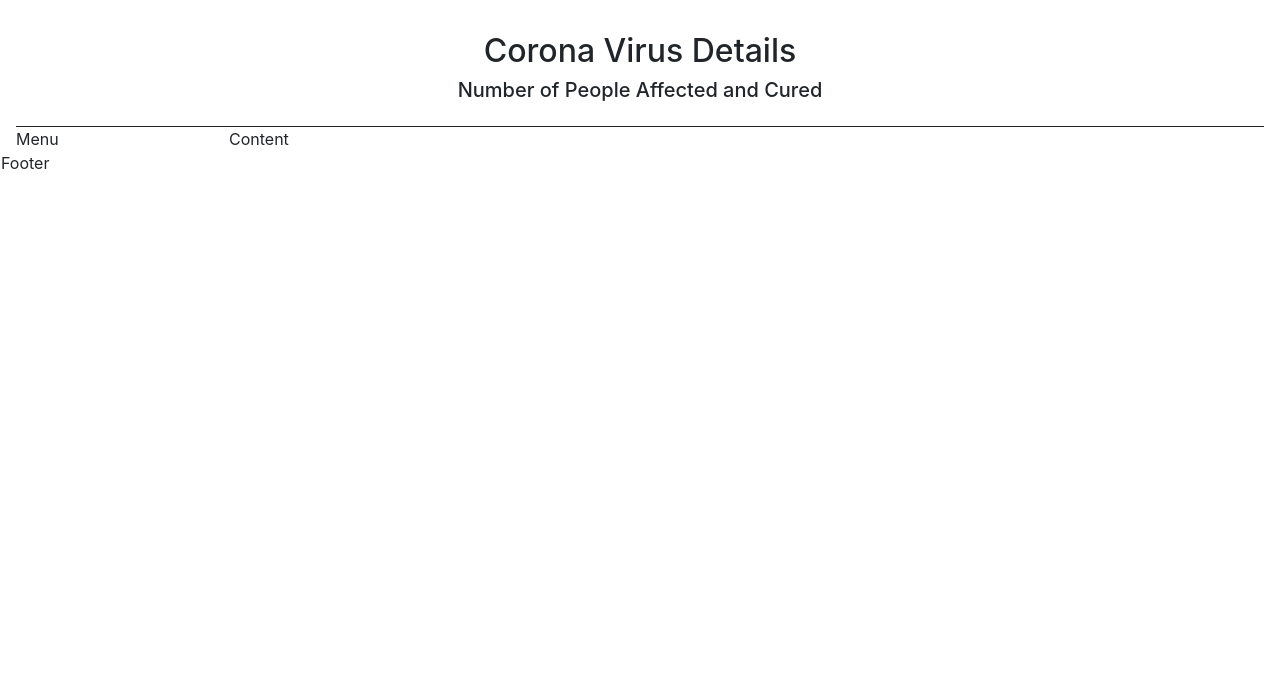
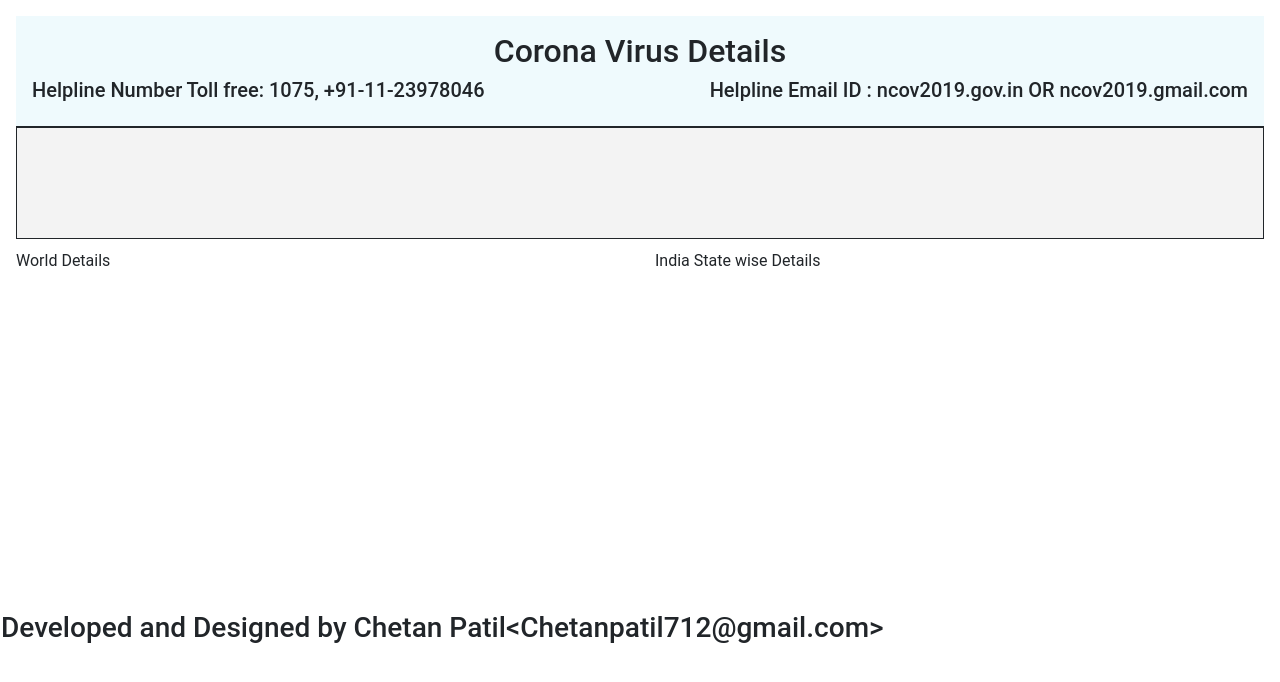
Before and after one commit to princechetu1/CoronaReactApp, a React (Create React App) app in the folder corona-info/: page / in a window 1280 px wide. Shown: the top 682 px of the page. Built offline with nearby package versions, Linux system fonts and the light colour scheme.

Commit message:
changes required for Data loading

```diff
--- a/corona-info/package.json
+++ b/corona-info/package.json
@@ -9,11 +9,13 @@
     "bootstrap": "^4.4.1",
     "node-sass": "^4.13.1",
     "react": "^16.13.1",
+    "react-data-table-component": "^6.3.1",
     "react-dom": "^16.13.1",
     "react-redux": "^7.2.0",
     "react-scripts": "3.4.1",
     "redux": "^4.0.5",
-    "redux-saga": "^1.1.3"
+    "redux-saga": "^1.1.3",
+    "styled-components": "^5.0.1"
   },
   "scripts": {
     "start": "react-scripts start",
--- /dev/null
+++ b/corona-info/src/Components/DetailedComponent.js
@@ -0,0 +1,20 @@
+
+import React, {Component } from 'react';
+import TableWithData from './TableWithData';
+
+export default class DetailedComponent extends Component {
+    render() {
+        return (
+            <div className='row detailedStyle'>
+               <div className='col-6'>
+                    {'World Details'}
+                    <TableWithData />
+               </div>
+               <div className='col-6'>
+                    {'India State wise Details'}
+                    <TableWithData />
+               </div>
+            </div>
+        )
+    }
+}
--- /dev/null
+++ b/corona-info/src/Components/Footer.js
@@ -0,0 +1,12 @@
+
+import React, {Component } from 'react';
+
+export default class Footer extends Component {
+    render() {
+        return (
+            <div className='footerStyle'>
+                <h3>{'Developed and Designed by Chetan Patil<Chetanpatil712@gmail.com>'}</h3>
+            </div>
+        )
+    }
+}
--- a/corona-info/src/Components/Header.js
+++ b/corona-info/src/Components/Header.js
@@ -6,7 +6,14 @@ export default class Header extends Component {
         return (
             <div className='headerStyle'>
                 <h2>{'Corona Virus Details '}</h2>
-                <h5>{'Number of People Affected and Cured'}</h5>
+                <h5 className='row'>
+                    <div className='col-6'>
+                        {'Helpline Number Toll free: 1075, +91-11-23978046'}
+                    </div>
+                    <div className='col-6' style={{textAlign:'end'}}>
+                        {'Helpline Email ID :  ncov2019.gov.in OR ncov2019.gmail.com'}
+                    </div>
+                </h5>
             </div>
         )
     }
--- /dev/null
+++ b/corona-info/src/Components/HighLevelStatus.js
@@ -0,0 +1,11 @@
+import React, {Component } from 'react';
+
+export default class TitleValues extends Component {
+    render() {
+        return (
+            <div className='TitleValuesStyle'>
+
+            </div>
+        )
+    }
+}
--- /dev/null
+++ b/corona-info/src/Components/TableWithData.js
@@ -0,0 +1,12 @@
+
+import React, {Component } from 'react';
+
+export default class TableWithData extends Component {
+    render() {
+        return (
+            <div>
+
+            </div>
+        )
+    }
+}
--- a/corona-info/src/Containers/App.js
+++ b/corona-info/src/Containers/App.js
@@ -1,6 +1,9 @@
 import React, { Component } from 'react';
 import '../Style/style.css';
 import Header from '../Components/Header';
+import TitleValues from '../Components/HighLevelStatus';
+import DetailedComponent from '../Components/DetailedComponent';
+import Footer from '../Components/Footer';
 
 class App extends Component {
     render() {
@@ -12,15 +15,17 @@ class App extends Component {
                     </div>
                 </div>
                 <div className='row'>
-                    <div className='col-2'>
-                        Menu
-                    </div>
-                    <div className='col-10'>
-                        Content
+                    <div className='col-12'>
+                        <TitleValues />
                     </div>
                 </div>
                 <div className='row'>
-                    Footer
+                    <div className='col-12'>
+                        <DetailedComponent />
+                    </div>
+                </div>
+                <div className='row'>
+                    <Footer />
                 </div>
             </div>
         );
--- a/corona-info/src/Style/style.css
+++ b/corona-info/src/Style/style.css
@@ -1,11 +1,11 @@
 body {
-    background-color:azure;
-    padding: 1rem;
-    font-family: 'Roboto';
-    font-size: 16px;
+    padding: 1rem !important;
+    font-family: 'Roboto' !important;
+    font-size: 16px !important;
 }
 
 .headerStyle{
+    background-color: rgba(210, 242, 250, 0.356);
     padding: 1rem;
     border-bottom: solid 1px;
 }
@@ -13,5 +13,31 @@ body {
 .headerStyle h2,
 .headerStyle h5 {
     position: relative !important;
+
+}
+
+.headerStyle h2{
     text-align: center !important;
 }
+
+
+.TitleValuesStyle{
+    position: relative !important;
+    background-color: rgba(211, 211, 211, 0.274) !important;
+    border: solid 1px;
+    height:7rem;
+}
+
+.detailedStyle{
+    height: 22rem;
+    margin: 10px;
+}
+
+.footerStyle{
+    height: 2rem;
+
+}
+
+.footerStyle h3{
+    text-align: center;
+}
```
Also changed, not shown: 1 other file (tests, documents, lock files or other folders).
